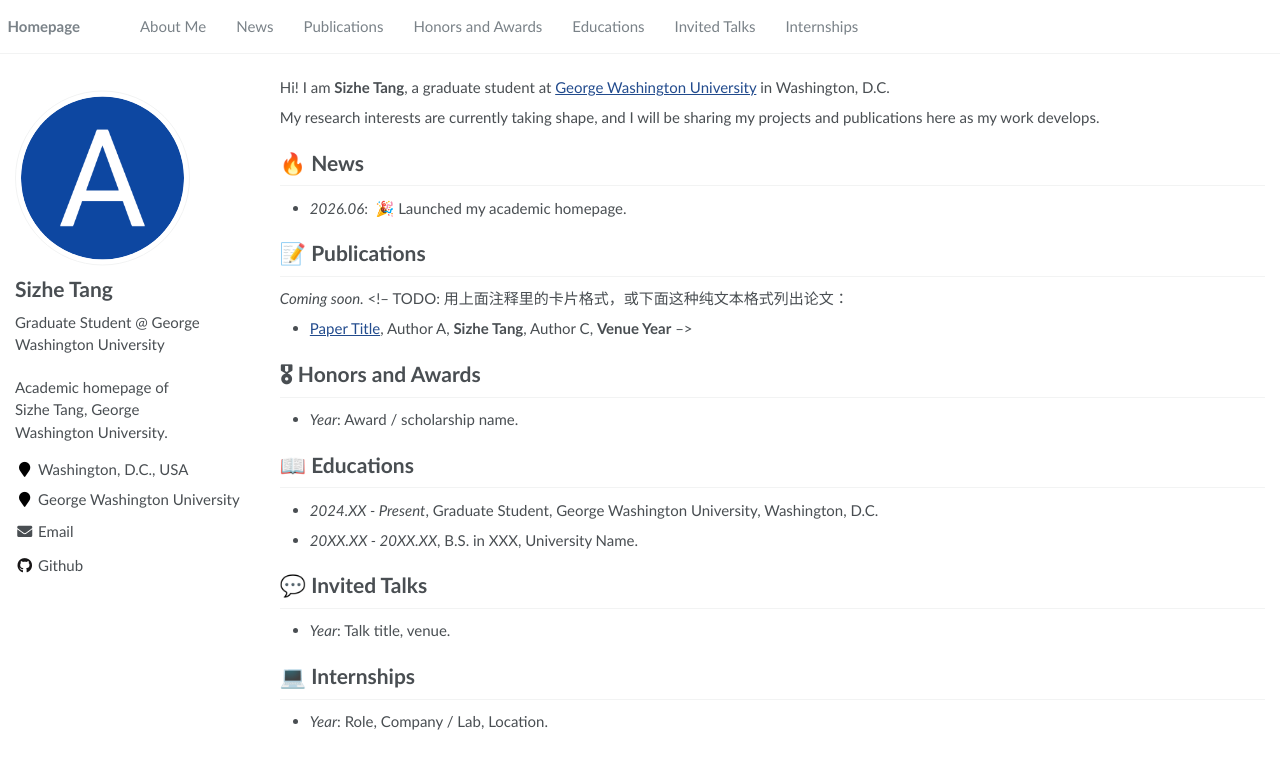
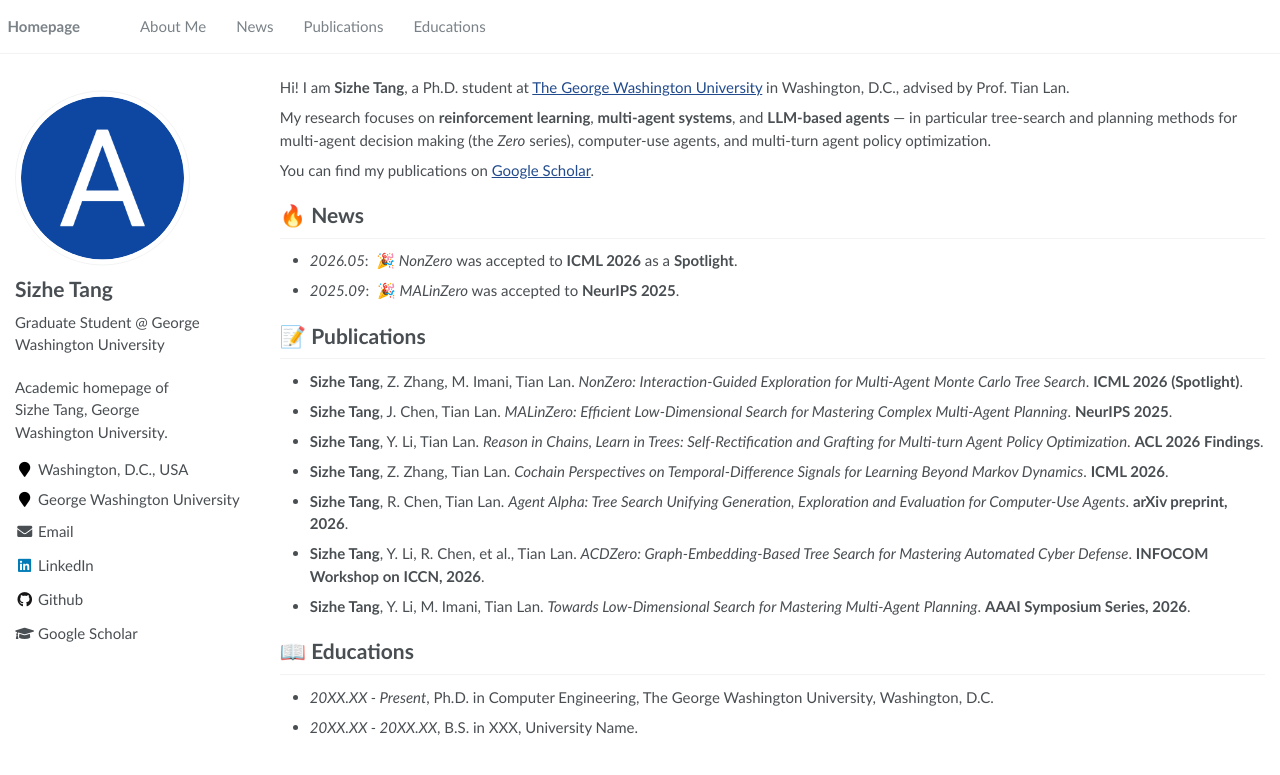
Before and after one commit to sizhe-tang/sizhe-tang.github.io, a Jekyll site: the page built from _pages/about.md, in a window 1280 px wide. Shown: the top 775 px of the page. Built offline with Jekyll 4.4.1, drawn with Linux system fonts in a browser that asks for light colours.

Commit message:
Add real content: Scholar/LinkedIn links, bio, research interests, publications
Co-Authored-By: Claude Opus 4.8 (1M context) <noreply@anthropic.com>

```diff
--- a/_config.yml
+++ b/_config.yml
@@ -27,7 +27,7 @@ author:
   location         : "Washington, D.C., USA"
   employer         : "George Washington University"
   pubmed           :
-  googlescholar    :  # e.g., "https://scholar.google.com/citations?user=YOUR_SCHOLAR_ID"
+  googlescholar    : "https://scholar.google.com/citations?user=XrAl4vgAAAAJ"
   email            : "s.tang1@email.gwu.edu"
   researchgate     :  # e.g., "https://www.researchgate.net/profile/yourprofile"
   uri              :
@@ -43,7 +43,7 @@ author:
   instagram        :
   impactstory      : # e.g., "https://profiles.impactstory.org/u/xxxx-xxxx-xxxx-xxxx"
   lastfm           :
-  linkedin         : # e.g., "linkedin username"
+  linkedin         : "sizhe-jeffery-tang-29aa95339"
   dblp             : # e.g., "https://dblp.org/pid/xx/xxxx.html"
   orcid            : # e.g., "https://orcid.org/xxxx"
   pinterest        :
--- a/_data/navigation.yml
+++ b/_data/navigation.yml
@@ -9,14 +9,5 @@ main:
   - title: "Publications"
     url: "/#-publications"
 
-  - title: "Honors and Awards"
-    url: "/#-honors-and-awards"
-
   - title: "Educations"
     url: "/#-educations"
-
-  - title: "Invited Talks"
-    url: "/#-invited-talks"
-
-  - title: "Internships"
-    url: "/#-internships"
--- a/_pages/about.md
+++ b/_pages/about.md
@@ -17,60 +17,56 @@ redirect_from:
 
 <span class='anchor' id='about-me'></span>
 
-Hi! I am **Sizhe Tang**, a graduate student at [George Washington University](https://www.gwu.edu/) in Washington, D.C.
-<!-- TODO: 改成你的真实身份，例如 "a first-year Ph.D. student in Computer Science, advised by Prof. XXX" -->
+Hi! I am **Sizhe Tang**, a Ph.D. student at [The George Washington University](https://www.gwu.edu/) in Washington, D.C., advised by Prof. Tian Lan.
+<!-- TODO: 请确认 ① 是否博士生（不是的话改成 Master's/其它）② 导师是否 Tian Lan，要不要加导师主页链接 -->
 
-My research interests are currently taking shape, and I will be sharing my projects and publications here as my work develops.
-<!-- TODO: 把上面这句换成你的真实研究方向再发布。例如：
-My research interests include machine learning and natural language processing. Currently, I am working on ...
-（这里可以写 1–2 段自我介绍：背景、方向、正在做的事） -->
+My research focuses on **reinforcement learning**, **multi-agent systems**, and **LLM-based agents** — in particular tree-search and planning methods for multi-agent decision making (the *Zero* series), computer-use agents, and multi-turn agent policy optimization.
+<!-- TODO: 这段可按你自己的话再润色 -->
 
-<!--
-如果你有 Google Scholar 主页，先在 _config.yml 里把 googlescholar 填上，
-再把下面这段的注释去掉、把 YOUR_SCHOLAR_ID 换成你的 ID，就能显示引用数徽章：
-
-My publications can be found on <a href='https://scholar.google.com/citations?user=YOUR_SCHOLAR_ID'>Google Scholar</a> <a href='https://scholar.google.com/citations?user=YOUR_SCHOLAR_ID'><img src="https://img.shields.io/endpoint?url={{ url | url_encode }}&logo=Google%20Scholar&labelColor=f6f6f6&color=9cf&style=flat&label=citations"></a>.
+You can find my publications on <a href='https://scholar.google.com/citations?user=XrAl4vgAAAAJ'>Google Scholar</a>.
+<!-- 引用数徽章：等自动抓取工作流跑出 google-scholar-stats 分支后，把下面这行的注释去掉即可显示实时引用数：
+<a href='https://scholar.google.com/citations?user=XrAl4vgAAAAJ'><img src="https://img.shields.io/endpoint?url={{ url | url_encode }}&logo=Google%20Scholar&labelColor=f6f6f6&color=9cf&style=flat&label=citations"></a>
 -->
 
 
 # 🔥 News
-- *2026.06*: &nbsp;🎉 Launched my academic homepage.
-<!-- TODO: 在这里按时间倒序添加你的动态（论文录用、获奖、实习等） -->
+- *2026.05*: &nbsp;🎉 *NonZero* was accepted to **ICML 2026** as a **Spotlight**.
+- *2025.09*: &nbsp;🎉 *MALinZero* was accepted to **NeurIPS 2025**.
+<!-- TODO: News 日期是按惯例估的，请按实际录用时间调整；可继续往上添加最新动态 -->
 
 # 📝 Publications
 
-<!-- 论文卡片示例：复制下面这个 <div> 块即可添加更多论文；把 images/500x300.png 换成你的论文配图。
-<div class='paper-box'><div class='paper-box-image'><div><div class="badge">Venue Year</div><img src='images/500x300.png' alt="sym" width="100%"></div></div>
-<div class='paper-box-text' markdown="1">
+<!-- 注意：以下作者顺序是我根据 Google Scholar 推断的（把你列在第一作者），请你核对每篇的真实作者顺序，并给标题加上论文链接（[标题](链接)）。共同一作可用 † 标注。 -->
 
-[Paper Title](https://link-to-the-paper)
+- **Sizhe Tang**, Z. Zhang, M. Imani, Tian Lan. *NonZero: Interaction-Guided Exploration for Multi-Agent Monte Carlo Tree Search*. **ICML 2026 (Spotlight)**.
 
-**Sizhe Tang**, Co-author A, Co-author B
+- **Sizhe Tang**, J. Chen, Tian Lan. *MALinZero: Efficient Low-Dimensional Search for Mastering Complex Multi-Agent Planning*. **NeurIPS 2025**.
 
-[**Project**](https://project-page-or-code) <strong><span class='show_paper_citations' data='SCHOLAR_PAPER_ID'></span></strong>
-- A one-line summary of the paper's contribution.
-</div>
-</div>
--->
+- **Sizhe Tang**, Y. Li, Tian Lan. *Reason in Chains, Learn in Trees: Self-Rectification and Grafting for Multi-turn Agent Policy Optimization*. **ACL 2026 Findings**.
 
-*Coming soon.*
-<!-- TODO: 用上面注释里的卡片格式，或下面这种纯文本格式列出论文：
-- [Paper Title](https://link), Author A, **Sizhe Tang**, Author C, **Venue Year**
--->
+- **Sizhe Tang**, Z. Zhang, Tian Lan. *Cochain Perspectives on Temporal-Difference Signals for Learning Beyond Markov Dynamics*. **ICML 2026**.
+
+- **Sizhe Tang**, R. Chen, Tian Lan. *Agent Alpha: Tree Search Unifying Generation, Exploration and Evaluation for Computer-Use Agents*. **arXiv preprint, 2026**.
+
+- **Sizhe Tang**, Y. Li, R. Chen, et al., Tian Lan. *ACDZero: Graph-Embedding-Based Tree Search for Mastering Automated Cyber Defense*. **INFOCOM Workshop on ICCN, 2026**.
+
+- **Sizhe Tang**, Y. Li, M. Imani, Tian Lan. *Towards Low-Dimensional Search for Mastering Multi-Agent Planning*. **AAAI Symposium Series, 2026**.
+
+<!-- 你 Scholar 上还有更早的边缘计算/综述类论文（如 IEEE Communications Magazine 2023、Applied Soft Computing 2022 等，你为合作作者）。如果想展示，告诉我，我帮你按真实作者顺序补到这里。 -->
+
+# 📖 Educations
+- *20XX.XX - Present*, Ph.D. in Computer Engineering, The George Washington University, Washington, D.C.
+- *20XX.XX - 20XX.XX*, B.S. in XXX, University Name.
+<!-- TODO: 填写真实的学位/专业/起止时间（本科学校等）。读博院系若不是 Computer Engineering 也请改。 -->
+
+<!-- 下面这些章节先注释掉了，等你有内容时取消注释、并到 _data/navigation.yml 里把对应导航项加回来即可：
 
 # 🎖 Honors and Awards
 - *Year*: Award / scholarship name.
-<!-- TODO: 替换或删除 -->
-
-# 📖 Educations
-- *2024.XX - Present*, Graduate Student, George Washington University, Washington, D.C.
-- *20XX.XX - 20XX.XX*, B.S. in XXX, University Name.
-<!-- TODO: 填写你真实的学位、专业、时间 -->
 
 # 💬 Invited Talks
 - *Year*: Talk title, venue.
-<!-- TODO: 替换或删除整个章节 -->
 
 # 💻 Internships
 - *Year*: Role, Company / Lab, Location.
-<!-- TODO: 替换或删除整个章节 -->
+-->
```
